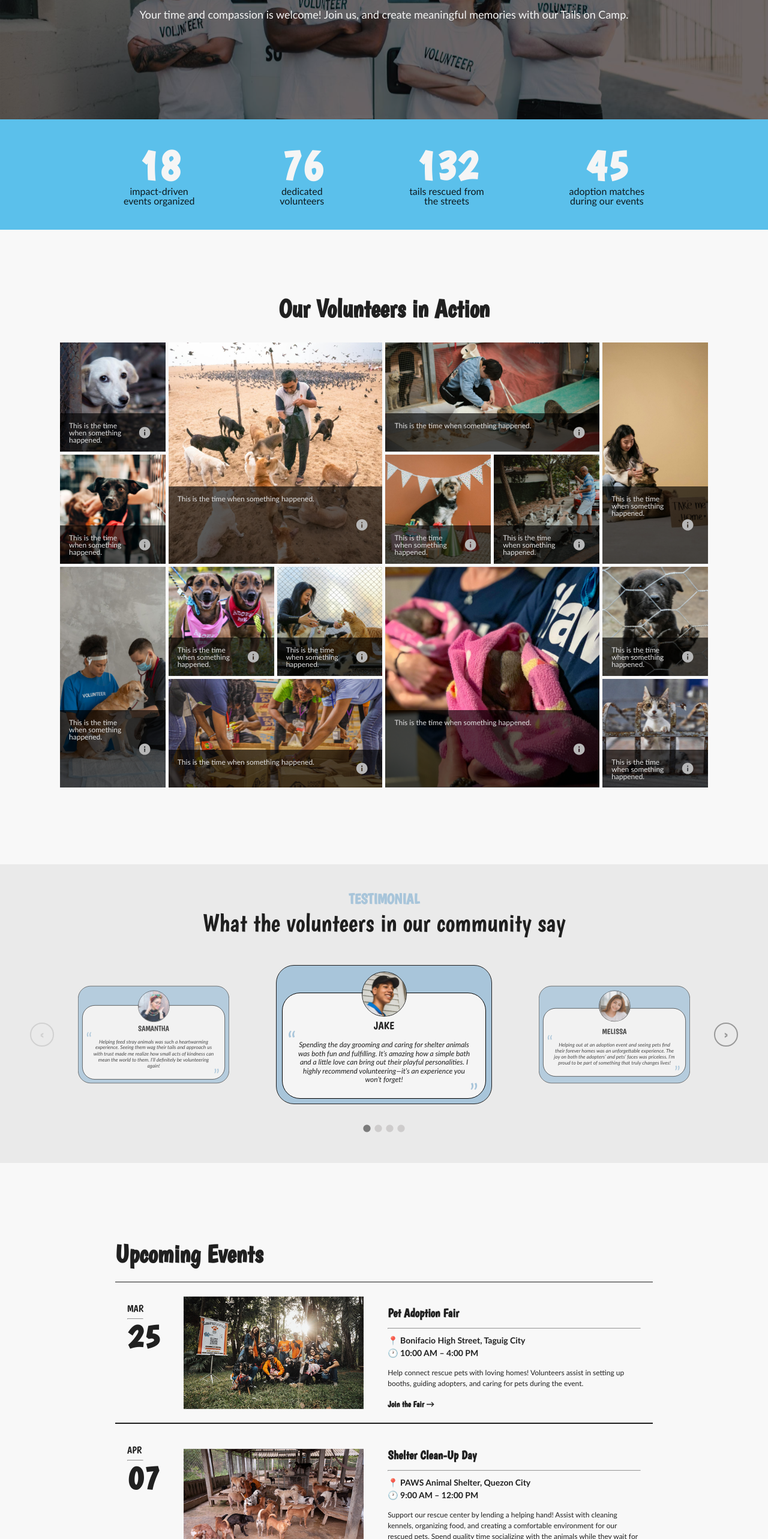
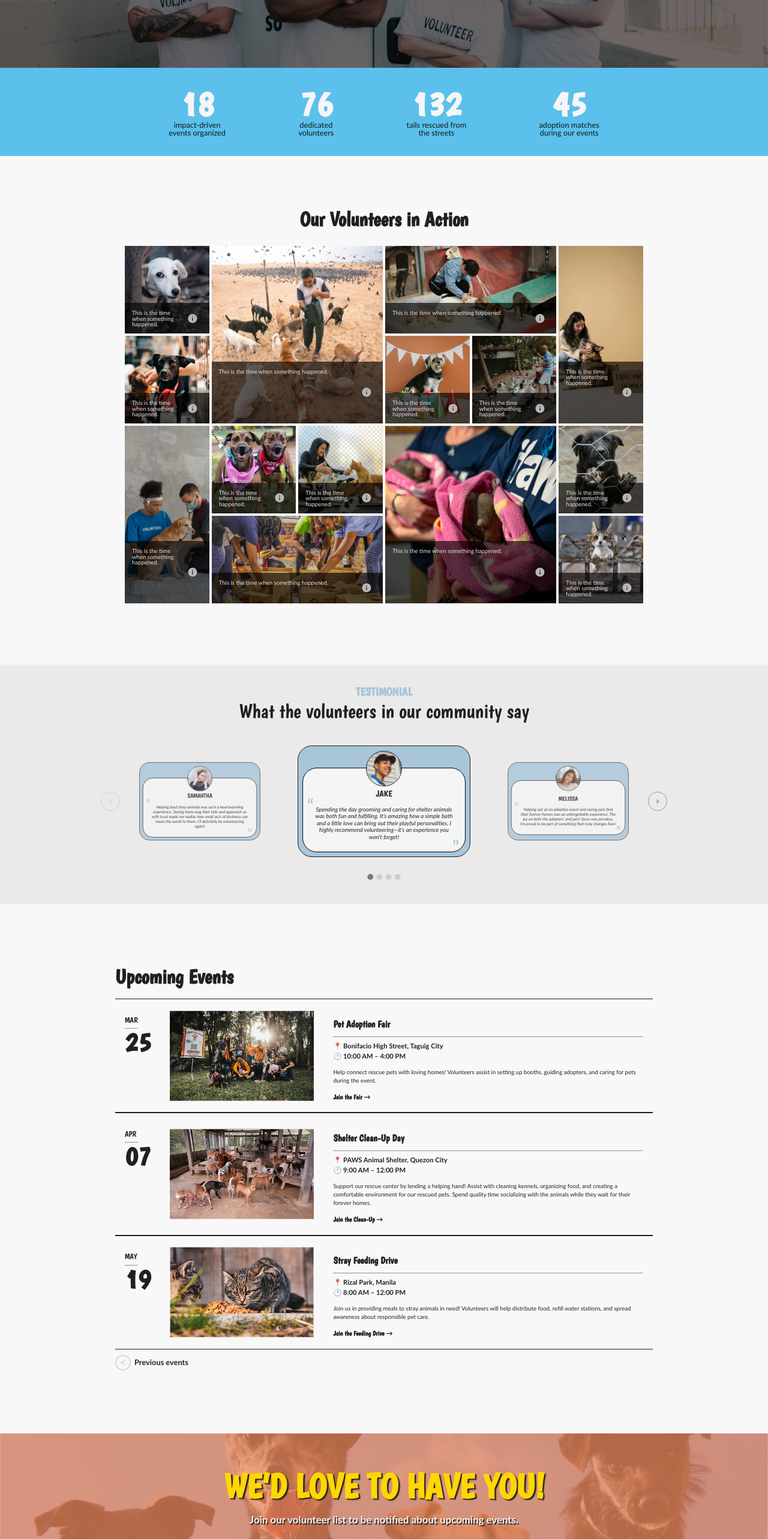
Before and after one commit to geybriyel-se/tails-on-camp-frontend, a React (Vite) app: page /volunteer in a window 1280 px wide. Shown: the part 234-2800 px from the top of the page at 60% size. Built offline with nearby package versions, Linux system fonts and the light colour scheme; a web font is replaced by a local one.

Commit message:
adjust layout size

```diff
--- a/src/index.css
+++ b/src/index.css
@@ -21,8 +21,18 @@ html {
 
 html body {
     background-color: #F8F8F8;
+    /* transform: scale(0.8); */
+    /* transform-origin: top center; */
+    /* width: 125%; */
+    /* height: 125vh */
 }
 
 button:hover {
     cursor: pointer;
 }
+
+#root {
+    /* font-size: 80%;  */
+      zoom: 0.8;
+
+}
--- a/src/styles/Volunteer.css
+++ b/src/styles/Volunteer.css
@@ -24,7 +24,7 @@
     justify-content: center;
     text-align: center;
     background-color: #5BC0EB;
-    min-width: 100vw;
+    width: 100%;
     padding-top: 40px;
     padding-bottom: 40px;
 }
@@ -111,7 +111,7 @@
 
 .Volunteer .TestimonialSection {
     background-color: #EAEAEA;
-    min-width: 100vw;
+    width: 100%;
     display: flex;
     flex-direction: column;
     align-items: center;
@@ -338,12 +338,16 @@
     background-repeat: no-repeat;
     background-size: cover;
     background-position: center;
-    min-width: 100vw;
+    width: 100%;
     min-height: 350px;
     padding-top: 30px;
     padding-bottom: 30px;
     text-align: center;
     margin-top: 0;
+}
+
+.Volunteer .CallToAction {
+    max-width: 100%;
 }
 
 .Volunteer .CallToAction .SectionTitle {
```
